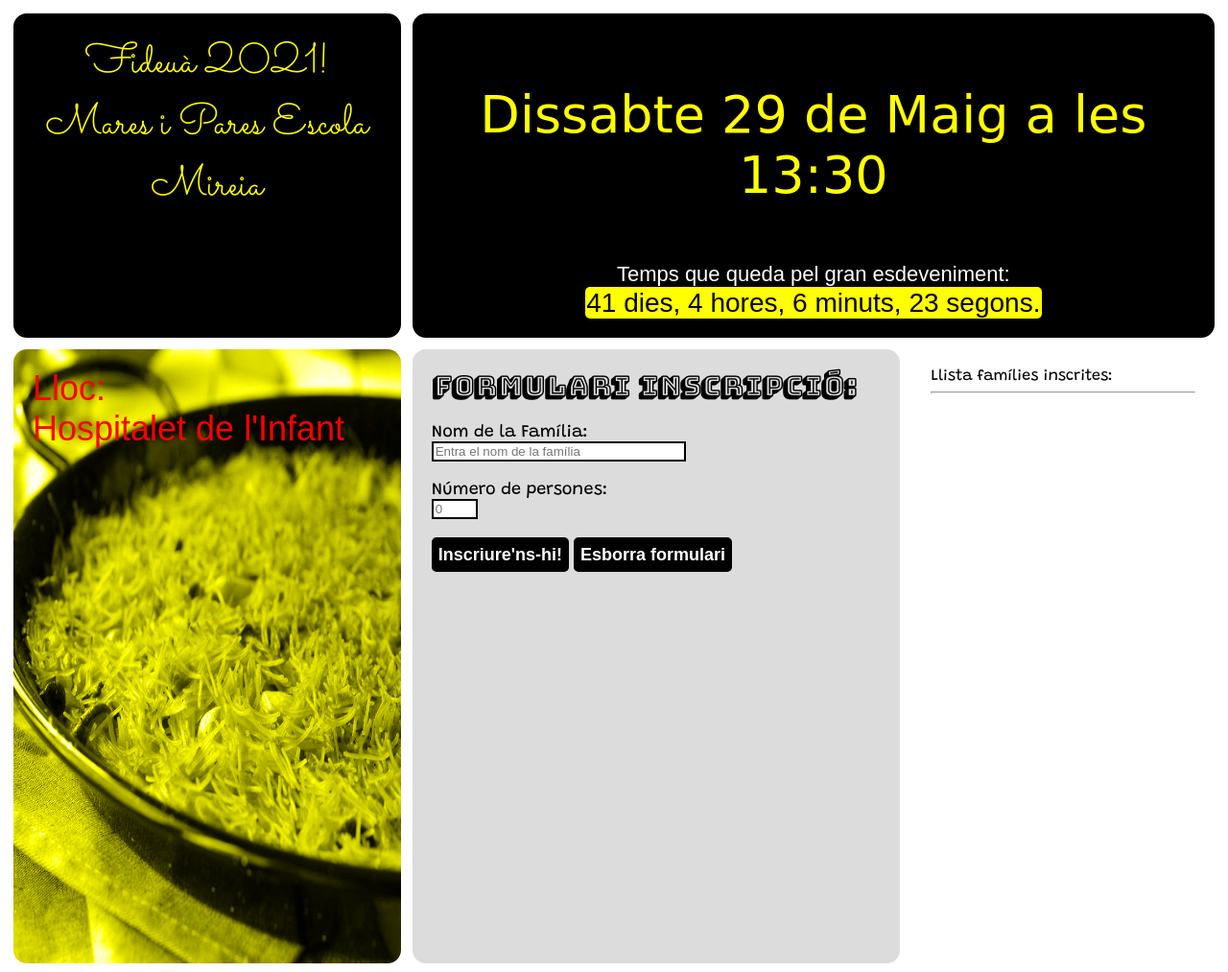
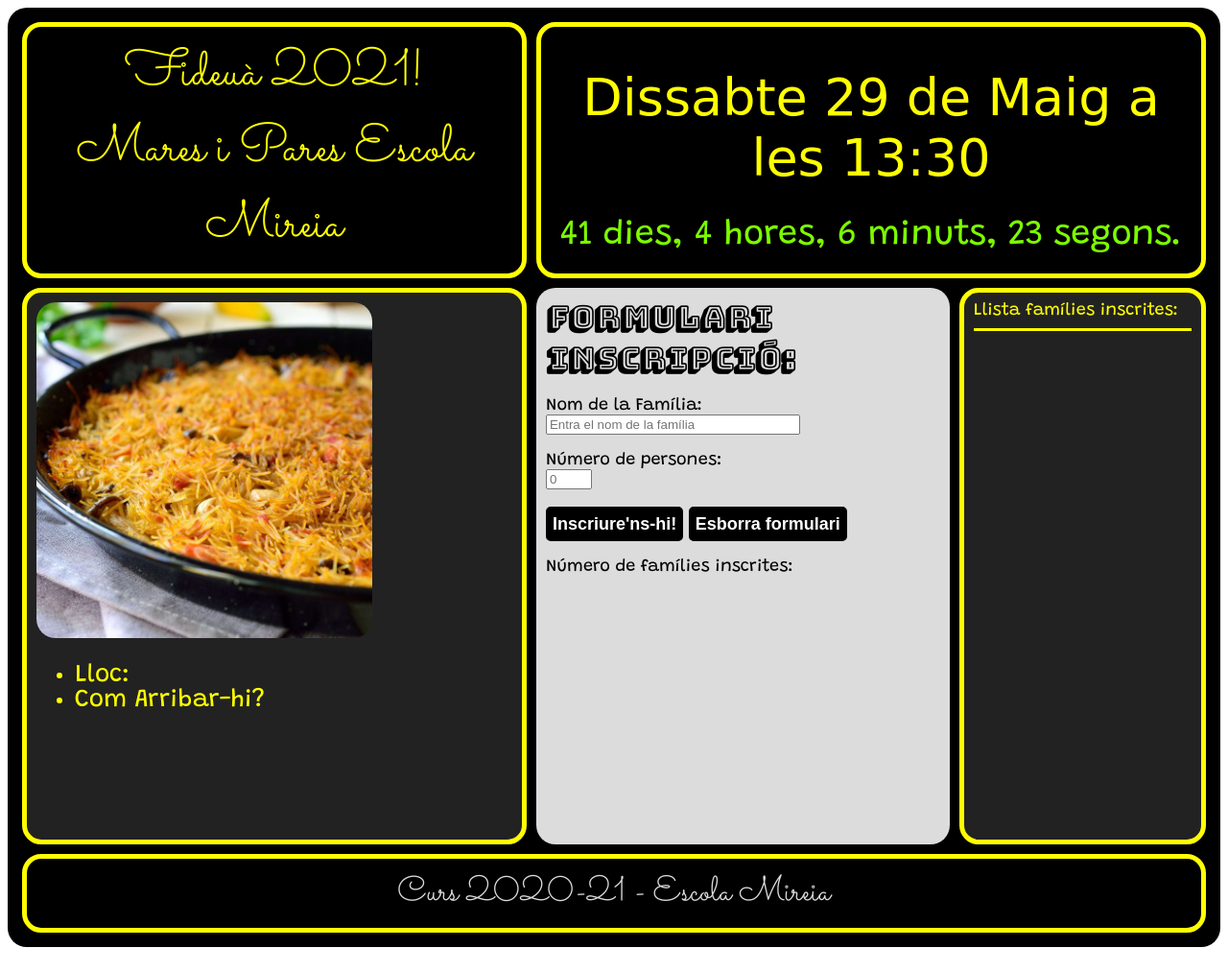
Before and after one commit to mutRec/webFideua, a website: page views/index.html in a window 1280 px wide. Shown: the top 1013 px of the page at 96% size. Drawn offline with nearby package versions, Linux system fonts and the light colour scheme; no server answers; a web font is replaced by a local one.

Commit message:
actualització global

```diff
--- a/public/css/styles.css
+++ b/public/css/styles.css
@@ -1,26 +1,39 @@
+/* ==================================================================================
+Recordar conceptes: Especificitat, Herència, Cascada, Model de caixa, Floats, etc...
+Veure: DOPODCAST (subscripció YouTube - https://www.youtube.com/watch?v=TBEQ8WuAUYY&list=PLM-Y_YQmMEqCae2LNXpk7S6zCjiZQ3252)
+===================================================================================== */
+/* == ZONA CONTENIDOR =============================================================== */
 .grid-contenidor {
     display: grid;
-    background-color: white;
-    grid-template-areas: 'zonaTitol zonaContador zonaContador'
+    background-color: black;
+    border-radius: 20px;
+    grid-template-areas:
+    'zonaTitol zonaContador zonaContador'
     'zonaFoto zonaFormulari zonaLlista'
     'zonaPeu zonaPeu zonaPeu';
+    padding: 10px;
 }
 
 .grid-contenidor div {
-    padding: 20px;
-    border: 6px solid white;
+    padding: 10px;
     border-radius: 20px;
+    margin: 5px;
 }
+/* ================================================================================ */
 
+/* == ZONA TITOL ================================================================== */
 .zona-titol {
     grid-area: zonaTitol;
-    font-size: 44px;
+    font-size: 54px;
     background-color: black;
     color: yellow;
     text-align: center;
     font-family: 'Sacramento', cursive;Verdana, Geneva, Tahoma, sans-serif;
+    border: 5px solid yellow;
 }
+/* ================================================================================ */
 
+/* == ZONA CONTADOR =============================================================== */
 .zona-contador {
     grid-area: zonaContador;
     text-align: center;
@@ -28,72 +41,76 @@
     color: white;
     font-size: 28px;
     font-family: sans-serif, Verdana, Geneva, Tahoma;
+    border: 5px solid yellow;
 }
 
+#dataFideua {
+    color: yellow;
+    font-family: 'Barriecito', cursive;
+    font-size: 54px;
+}
+
+#contador {
+    background-color: black;
+    color:lawngreen;
+    padding: 2px;
+    font-family: 'Grandstander', cursive;font-size: 36px;
+}
+/* ================================================================================ */
+
+/* == ZONA FOTO =================================================================== */
 .zona-foto {
     grid-area: zonaFoto;
+    background-color: #222;
+    border: 5px solid yellow;
+    color: yellow;
     text-align: left;
-    background-color: black;
-    background-image: url("../img/fideua_Mireia_2021.jpg");
-    background-color: yellow;
-    background-blend-mode: luminosity;
-    background-repeat:round;
-    font-family: 'Aclonica', sans-serif;Verdana, Geneva, Tahoma, sans-serif;
-    color:red;
-    font-size: 36px;
-    height: 600px;
+    min-height: 550px;
+    font-family: 'Grandstander', cursive;
+    font-size: 26px;
 }
 
-.zona-data {
-    grid-area: zonaData;
-    font-size: 24px;
-    text-align: left;
-    background-color: black;
-    color: greenyellow;
-    font-family: Verdana, Geneva, Tahoma, sans-serif;
+.zona-foto img {
+    max-width: 350px;
+    height: 350px;
+    border-radius: 20px;
+    display: block;
 }
+/* ================================================================================ */
 
-.zona-missatge {
-    grid-area: zonaMissatge;
-    text-align: left;
-    background-color:grey;
-    color: white;
-    font-family: Verdana, Geneva, Tahoma, sans-serifk;
-}
-
+/* == ZONA FORMULARI ============================================================= */
 .zona-formulari {
     grid-area: zonaFormulari;
     background-color: gainsboro;
-    font-family: Verdana, Geneva, Tahoma, sans-serif;
+    font-family: 'Grandstander', cursive, Verdana, Geneva, Tahoma, sans-serif;
+    font-size: 18px;
+    color:black;
 }
 
-.zona-llista {
-    grid-area: zonaLlista;
-    font-family: 'Grandstander', cursive;Verdana, Geneva, Tahoma, sans-serif;
-    border: 1px solid black;
+.zona-formulari label {
+    font-family: 'Grandstander', cursive;
+    font-size: 18px;
 }
 
-.zona-llista span {
-    font-family: 'Grandstander', cursive;Verdana, Geneva, Tahoma, sans-serif;
-    text-transform: uppercase;
-    text-align: left;
+#numFamiliesInscrites {
+    font-family: 'Grandstander', cursive;
+    font-size: 24px;
+    font-weight: bolder;
+    color: black;
 }
 
-.zona-peu {
-    grid-area: zonaPeu;
-    text-align: center;
-    background-color: black;
-    color:gainsboro;
-    font-size: 34px;
-    font-family: 'Sacramento', cursive;Verdana, Geneva, Tahoma, sans-serif;
+#titolFormulariInscripcio {
+    font-family: 'Bungee Shade', cursive;
+    font-weight: bold;
+    font-size: 32px;
+    color:black;
 }
 
 .buto {
     background-color: black;
     color: white;
-    border: border: 2px solid;
+    border: black 2px solid;
     font-weight: bold;
-    box-sizing: 24px;
     padding: 5px;
     font-size: 18px;
     transition-duration: 0.2s;
@@ -105,7 +122,38 @@
     background-color: white;
     color: black;
 }
+/* ================================================================================ */
 
-input {
-    border: 2px solid black;
+/* == ZONA LLISTA ================================================================= */
+.zona-llista {
+    grid-area: zonaLlista;
+    font-family: 'Grandstander', cursive;Verdana, Geneva, Tahoma, sans-serif;
+    border: 5px solid yellow;
+    color: yellow;
+    background-color: #222;
+    font-size: 18px;
 }
+
+.zona-llista ul {
+    text-transform: uppercase;
+    color: whitesmoke;
+}
+
+.zona-llista hr {
+    height: 3px;
+    border-width:0;
+    background-color:yellow;
+}
+/* ================================================================================ */
+
+/* == ZONA PEU ==================================================================== */
+.zona-peu {
+    grid-area: zonaPeu;
+    text-align: center;
+    background-color: black;
+    color:gainsboro;
+    font-size: 36px;
+    font-family: 'Sacramento', cursive;Verdana, Geneva, Tahoma, sans-serif;
+    border: 5px solid yellow;
+}
+/* ================================================================================ */
--- a/views/index.html
+++ b/views/index.html
@@ -1,54 +1,67 @@
 <!DOCTYPE html>
 <html>
   <head>
+    <title>Fideuada 2021</title>
     <link rel="stylesheet" href="../css/styles.css" />
-    <title>Fideuada 2021</title>
-    <link rel="stylesheet" href="https://cdnjs.cloudflare.com/ajax/libs/animate.css/4.1.1/animate.min.css"/>
+    <!-- Enllaço referències de les fonts utilitzades de google -->
     <link rel="preconnect" href="https://fonts.gstatic.com"/>
     <link href="https://fonts.googleapis.com/css2?family=Sacramento&display=swap" rel="stylesheet"/>
     <link href="https://fonts.googleapis.com/css2?family=Barriecito&display=swap" rel="stylesheet">
     <link href="https://fonts.googleapis.com/css2?family=Grandstander&display=swap" rel="stylesheet">
     <link href="https://fonts.googleapis.com/css2?family=Bungee+Shade&display=swap" rel="stylesheet">
-    <link href="https://fonts.googleapis.com/css2?family=Monofett&display=swap" rel="stylesheet">
-    <link href="https://fonts.googleapis.com/css2?family=Aclonica&display=swap" rel="stylesheet">
   </head>
   <!-- Al carregar la pàgina, refresco contador llista participants -->
  <body onload=PintaDades()>
+
      <div class="grid-contenidor">
+
         <div class="zona-titol">
-            Fideuà 2021!
-            <br>
-            Mares i Pares Escola Mireia
+          Fideuà 2021!<br>
+          Mares i Pares Escola Mireia
         </div>
+
         <!-- Pinto el contador a la zonaContador -->
         <div class="zona-contador">
-            <p style="color: yellow;font-family: 'Barriecito', cursive;font-size: 54px;">Dissabte 29 de Maig a les 13:30</p>
-            <span style="font-size: 22px">Temps que queda pel gran esdeveniment:</span>
             <br>
-            <span id="contador" style="background-color: yellow;color:black;border-radius: 5px;padding: 0.05em;"></span>
+            <span id="dataFideua">Dissabte 29 de Maig a les 13:30</span><br><br>
+            <span id="contador"></span>
         </div>
+
         <div class="zona-foto">
-            Lloc: <br>Hospitalet de l'Infant<br>
+          <img src="../img/fideua_Mireia_2021.jpg" alt="Foto Fideuà"/>
+          <ul>
+            <li>Lloc: </li>
+            <li>Com Arribar-hi?</li>
+          </ul>
         </div>
+
         <div class="zona-formulari">
           <!-- Formulari per enregistrar dades per apuntar-se a la fideuà. -->
-          <form id="form" method="POST">
-            <span style="font-family: 'Bungee Shade', cursive;font-weight: bold;font-size: 28px;color:black;">FORMULARI INSCRIPCIÓ:</span><br><br>
-            <label style="font-family: 'Grandstander', cursive;font-size: 18px;">Nom de la Família: </label><br><input type="text" size="30" id="nom-familia" placeholder="Entra el nom de la família" autocomplete="on" /><br><br>
-            <label style="font-family: 'Grandstander', cursive;font-size: 18px;">Número de persones: </label><br><input type="number" min="1" max="5" id="num-membres" maxlength="1" size="5" placeholder="0" />
+          <form>
+            <span id="titolFormulariInscripcio">FORMULARI INSCRIPCIÓ:</span><br><br>
+            <label for="nomFamilia">Nom de la Família: </label><br>
+            <input type="text" size="30" id="nomFamilia" placeholder="Entra el nom de la família"/><br><br>
+            <label for="numMembres">Número de persones: </label><br>
+            <input type="number" min="0" max="5" size="5" id="numMembres" placeholder="0"/>
             <br><br>
-            <input class="buto" type="button" id="buto-apuntar"  autocapitalize="on" value="Inscriure'ns-hi!" onclick="RegistreFamilia()"/>
-            <input class="buto" type="reset" id="buto-num-membres" value="Esborra formulari"/>
+            <input class="buto" type="submit" value="Inscriure'ns-hi!" onclick="RegistreFamilia()"/>
+            <input class="buto" type="reset" value="Esborra formulari"/>
           </form>
+            <br>
+            Número de famílies inscrites:<br> <span id="numFamiliesInscrites"></span>
         </div>
+
         <div class="zona-llista">
             Llista famílies inscrites:<br><hr>
-            <ul>
-            <span id="mostra-familia"></span><br>
-            </ul>
+            <ul><span id="mostraFamilia"></span></ul>
         </div>
-        <div class="zona-peu">Curs 2020-21 Escola Mireia</div>
-     </div>
+
+        <div class="zona-peu">
+          Curs 2020-21 - Escola Mireia
+        </div>
+
+      </div>
+
      <script src="../js/simplyCountdown.min.js"></script>
      <script src="../js/code.js"></script>
    </body>
```
Also changed, not shown: public/js/code.js (+20 -19 lines), app.js (line endings or trailing spaces), 1 other file.
